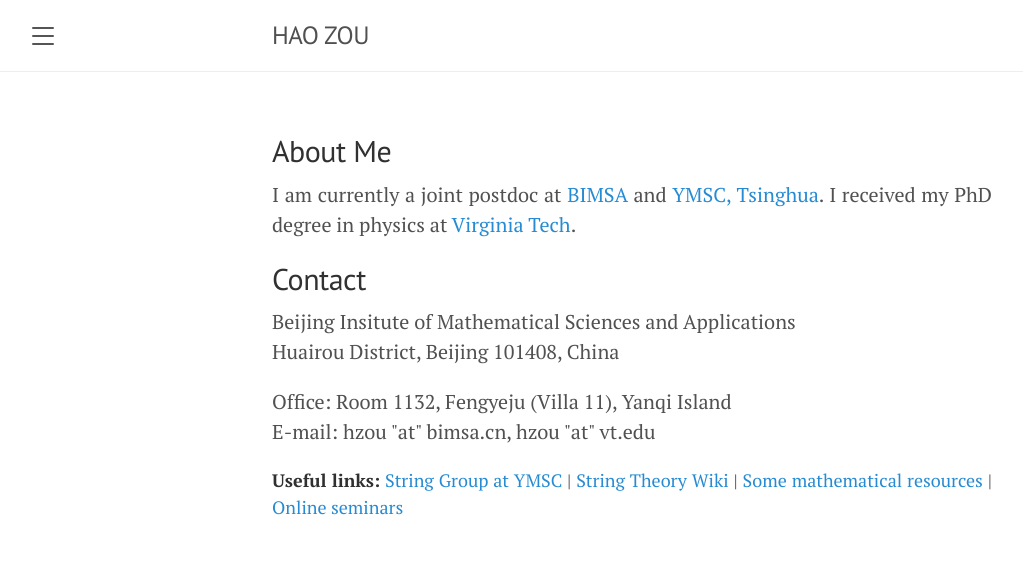
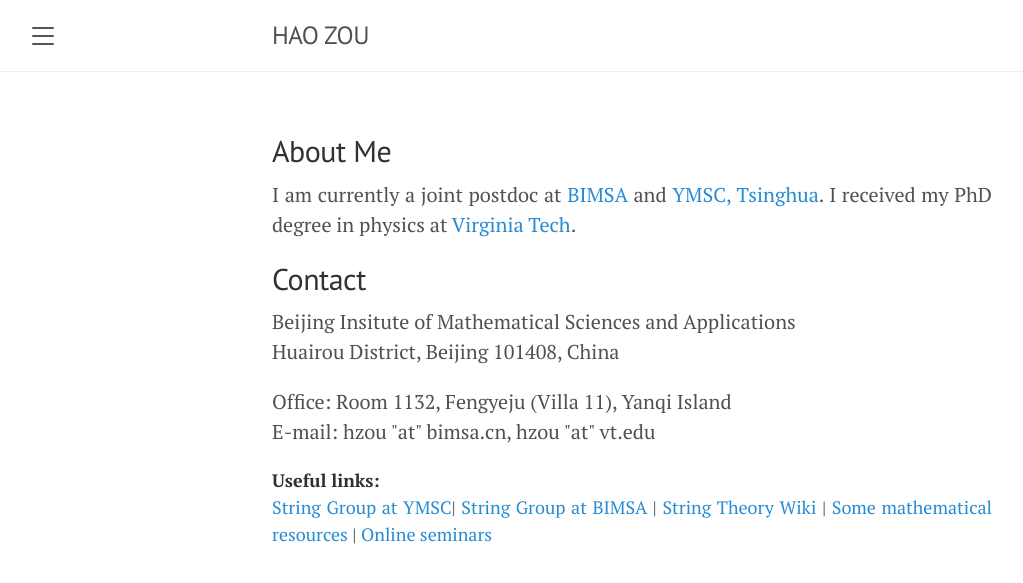
Before and after one commit to hhzou/hhzou.github.io, a Jekyll site: the page built from index.html, in a window 1280 px wide. Shown: the top 583 px of the page, without its empty margins (8-1031 px from the left). Built offline with Jekyll 4.4.1, drawn with Linux system fonts in a browser that asks for light colours.

Commit message:
Update index.html

```diff
--- a/index.html
+++ b/index.html
@@ -22,7 +22,8 @@
 
 
   <p style="font-size:18px";> <strong>Useful links:</strong>
-    <a href="https://ymsc-strings.github.io" target="_blank" rel="noopener noreferrer">String Group at YMSC</a> |
+    <br>
+    <a href="https://ymsc-strings.github.io" target="_blank" rel="noopener noreferrer">String Group at YMSC</a>| <a href="https://bimsastring.github.io" target="_blank" rel="noopener noreferrer">String Group at BIMSA</a> |
     <a href="https://www.stringwiki.org/wiki/String_Theory_Wiki" target="_blank" rel="noopener noreferrer">String Theory Wiki</a> |
     <a href="http://mathsci.kaist.ac.kr/~jinhyun/useful.html" target="_blank" rel="noopener noreferrer">Some mathematical resources</a> |
     <a href="http://researchseminars.org" target="_blank" rel="noopener noreferrer">Online seminars</a>
```
